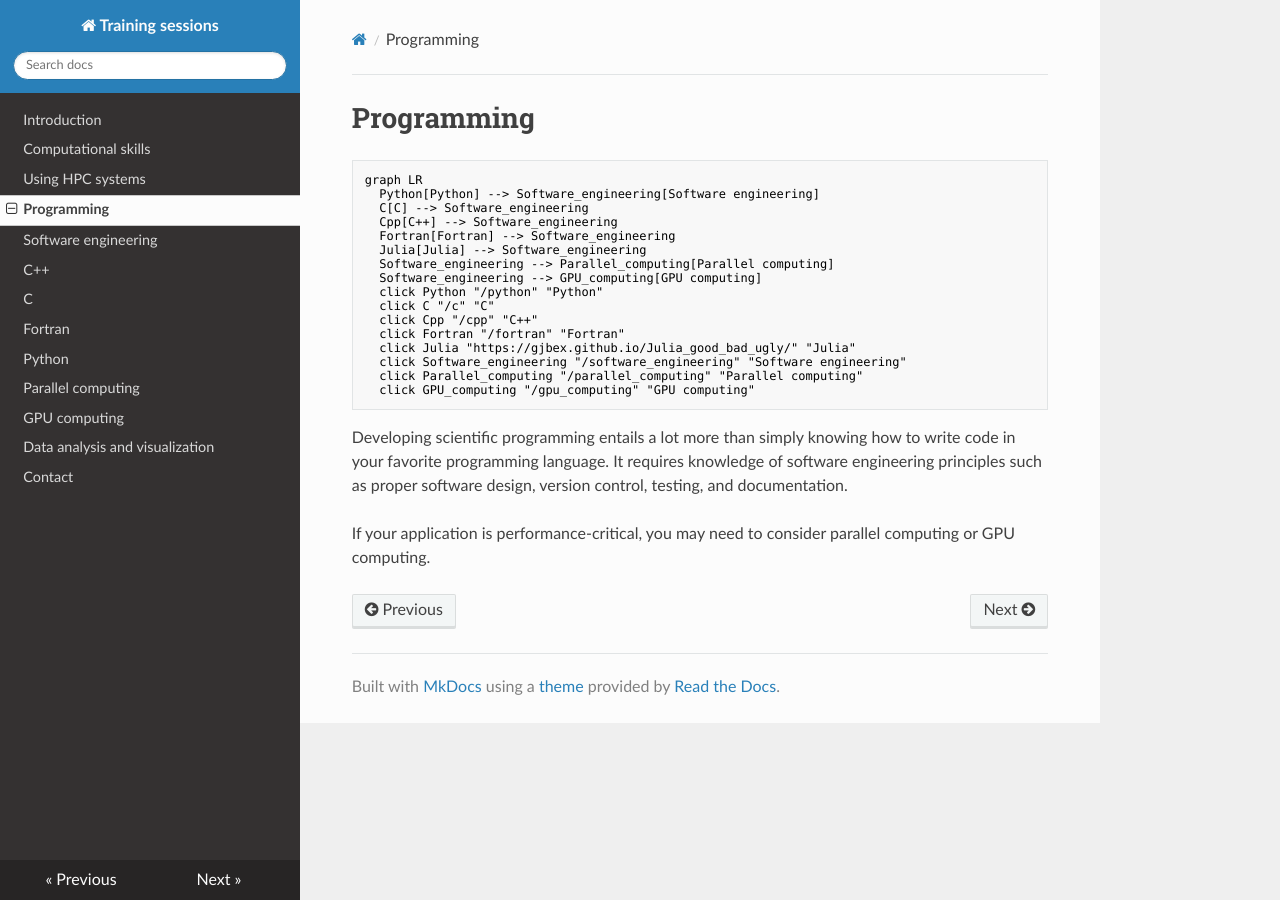
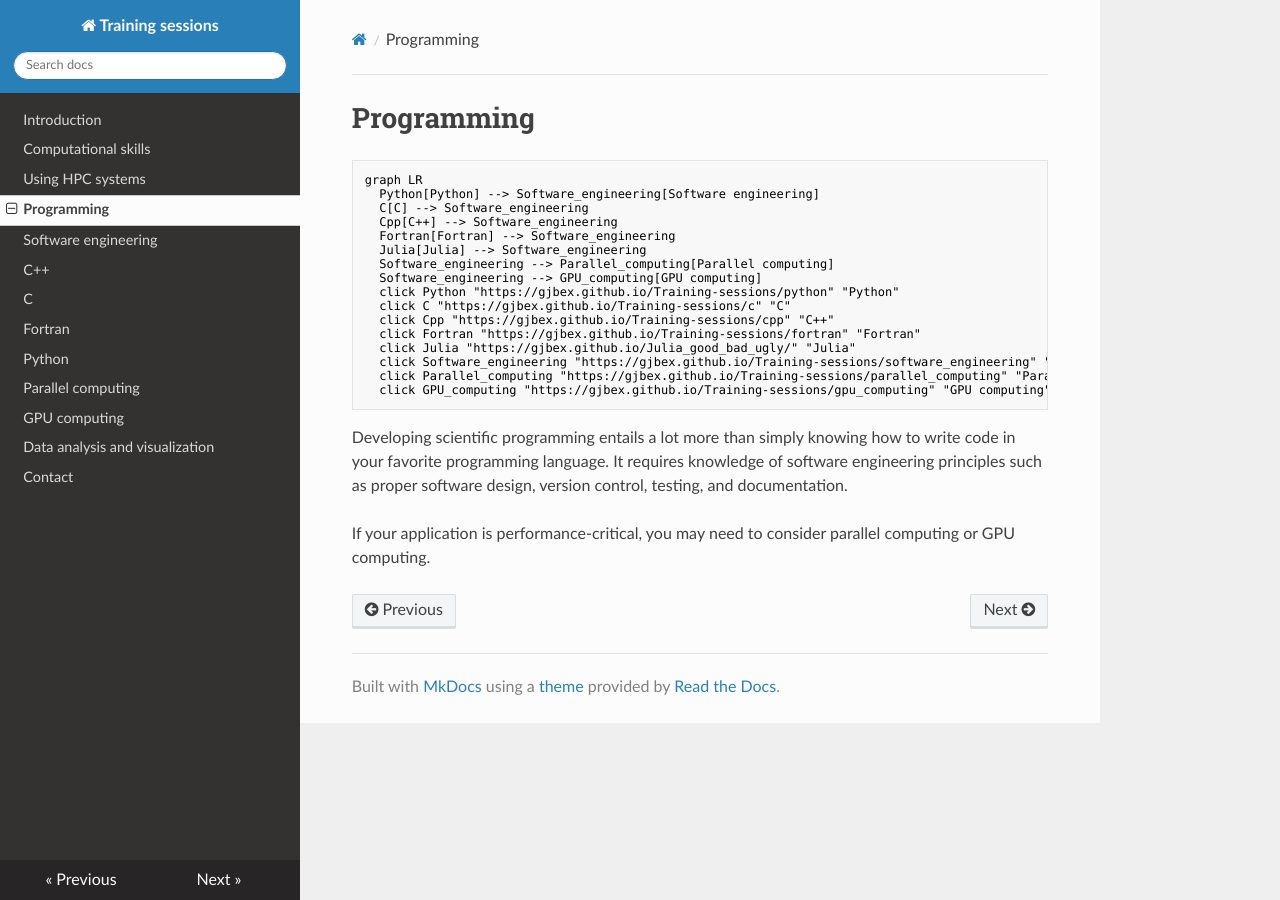
Before and after one commit to gjbex/Training-sessions, an MkDocs documentation site: the page built from docs/programming.md, in a window 1280 px wide. Built offline with MkDocs 1.6.1, drawn with Linux system fonts in a browser that asks for light colours; nearby versions of some CDN libraries; some of the changed lines change nothing that is shown.

Commit message:
Update links

````diff
--- a/docs/programming.md
+++ b/docs/programming.md
@@ -9,14 +9,14 @@ graph LR
   Julia[Julia] --> Software_engineering
   Software_engineering --> Parallel_computing[Parallel computing]
   Software_engineering --> GPU_computing[GPU computing]
-  click Python "/python" "Python"
-  click C "/c" "C"
-  click Cpp "/cpp" "C++"
-  click Fortran "/fortran" "Fortran"
+  click Python "https://gjbex.github.io/Training-sessions/python" "Python"
+  click C "https://gjbex.github.io/Training-sessions/c" "C"
+  click Cpp "https://gjbex.github.io/Training-sessions/cpp" "C++"
+  click Fortran "https://gjbex.github.io/Training-sessions/fortran" "Fortran"
   click Julia "https://gjbex.github.io/Julia_good_bad_ugly/" "Julia"
-  click Software_engineering "/software_engineering" "Software engineering"
-  click Parallel_computing "/parallel_computing" "Parallel computing"
-  click GPU_computing "/gpu_computing" "GPU computing"
+  click Software_engineering "https://gjbex.github.io/Training-sessions/software_engineering" "Software engineering"
+  click Parallel_computing "https://gjbex.github.io/Training-sessions/parallel_computing" "Parallel computing"
+  click GPU_computing "https://gjbex.github.io/Training-sessions/gpu_computing" "GPU computing"
 ```
 
 Developing scientific programming entails a lot more than simply knowing how to
````
